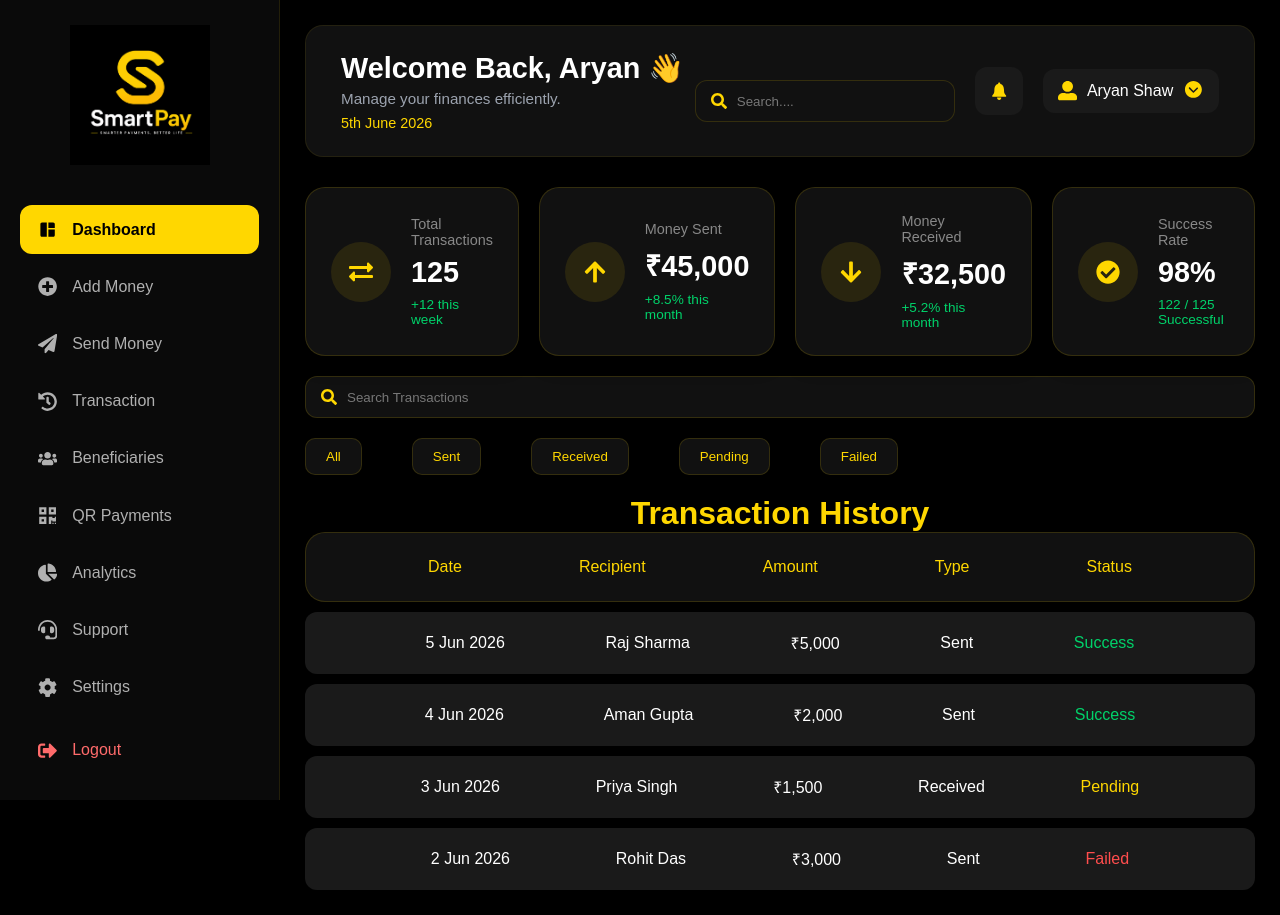
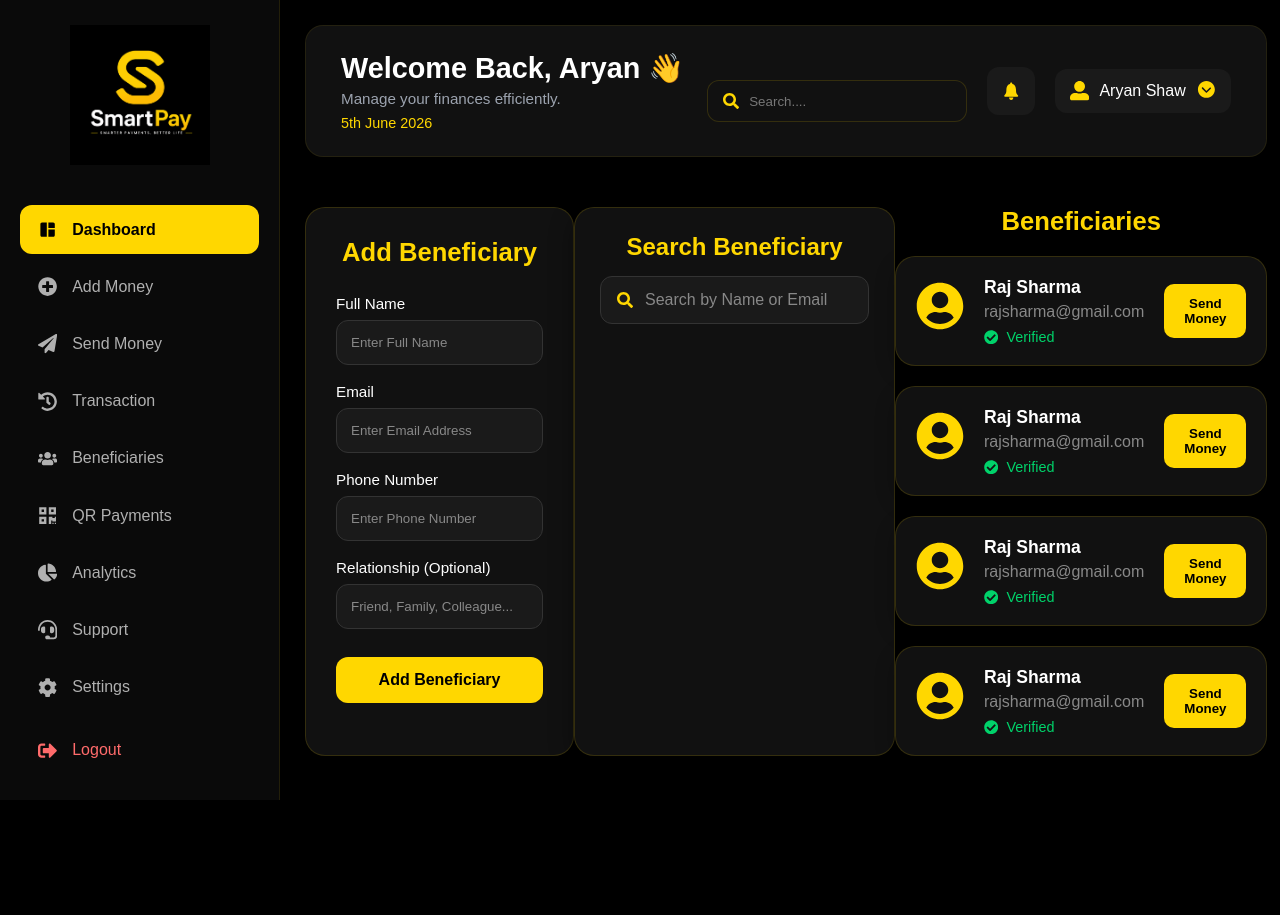
Before and after one commit to AryanShaw26/SmartPay, a React app in the folder frontend/: page /login in a window 1280 px wide. After the commit the page ends 801 px from the top, so only its background shows below. Built offline with nearby package versions, Linux system fonts and the light colour scheme; the HTML template or start-up script is replaced by a standard one.

Commit message:
Beneficiaries page has been created along with its components such as AddBeneficiaryForm, BeneficiaryCard, BeneficiaryList, SearchBeneficiary

```diff
--- a/frontend/src/App.jsx
+++ b/frontend/src/App.jsx
@@ -3,10 +3,10 @@
 import AddMoney from "./pages/AddMoney/AddMoney";
 import SendMoney from "./pages/SendMoney/SendMoney";
 import Transactions from "./pages/Transactions/Transactions";
-
+import Beneficiaries from "./pages/Beneficiaries/Beneficiaries";
 function App() {
   // return <AppRoutes />;
-  return <Transactions></Transactions>
+  return <Beneficiaries></Beneficiaries>
 }
 
 export default App;
--- /dev/null
+++ b/frontend/src/components/Beneficiaries/AddBeneficiaryForm/AddBeneficiaryForm.css
@@ -0,0 +1,127 @@
+.add-beneficiary-form {
+    background: #111;
+
+    border: 1px solid rgba(255, 215, 0, 0.15);
+
+    border-radius: 20px;
+
+    padding: 30px;
+
+    width: 100%;
+
+    max-width: 700px;
+
+    margin: 20px auto;
+
+    box-shadow: 0 8px 25px rgba(0, 0, 0, 0.4);
+
+    display: flex;
+
+    flex-direction: column;
+
+    gap: 18px;
+}
+
+/* Header */
+
+.form-header {
+    margin-bottom: 10px;
+}
+
+.form-header h2 {
+    color: #FFD700;
+
+    text-align: center;
+
+    font-size: 1.6rem;
+
+    font-weight: 600;
+}
+
+/* Input Group */
+
+.input-group {
+    display: flex;
+
+    flex-direction: column;
+
+    gap: 8px;
+}
+
+/* Labels */
+
+.input-group label {
+    color: white;
+
+    font-size: 0.95rem;
+
+    font-weight: 500;
+}
+
+/* Inputs */
+
+.input-group input {
+    background: #1a1a1a;
+
+    border: 1px solid #333;
+
+    border-radius: 12px;
+
+    padding: 14px;
+
+    color: white;
+
+    outline: none;
+
+    transition: 0.3s;
+}
+
+.input-group input:focus {
+    border-color: #FFD700;
+}
+
+/* Placeholder */
+
+.input-group input::placeholder {
+    color: #888;
+}
+
+/* Button */
+
+.submit-btn {
+    background: #FFD700;
+
+    color: black;
+
+    border: none;
+
+    border-radius: 12px;
+
+    padding: 14px;
+
+    font-size: 1rem;
+
+    font-weight: 700;
+
+    cursor: pointer;
+
+    transition: 0.3s;
+
+    margin-top: 10px;
+}
+
+.submit-btn:hover {
+    transform: translateY(-2px);
+
+    box-shadow: 0 0 15px rgba(255, 215, 0, 0.4);
+}
+
+/* Mobile */
+
+@media (max-width: 768px) {
+
+    .add-beneficiary-form {
+        max-width: 100%;
+    }
+
+}
--- /dev/null
+++ b/frontend/src/components/Beneficiaries/AddBeneficiaryForm/AddBeneficiaryForm.jsx
@@ -0,0 +1,51 @@
+import "./AddBeneficiaryForm.css";
+
+function AddBeneficiaryForm() {
+  return (
+    <div className="add-beneficiary-form">
+
+      <div className="form-header">
+        <h2>Add Beneficiary</h2>
+      </div>
+
+      <div className="input-group">
+        <label>Full Name</label>
+        <input
+          type="text"
+          placeholder="Enter Full Name"
+        />
+      </div>
+
+      <div className="input-group">
+        <label>Email</label>
+        <input
+          type="email"
+          placeholder="Enter Email Address"
+        />
+      </div>
+
+      <div className="input-group">
+        <label>Phone Number</label>
+        <input
+          type="tel"
+          placeholder="Enter Phone Number"
+        />
+      </div>
+
+      <div className="input-group">
+        <label>Relationship (Optional)</label>
+        <input
+          type="text"
+          placeholder="Friend, Family, Colleague..."
+        />
+      </div>
+
+      <button className="submit-btn">
+        Add Beneficiary
+      </button>
+
+    </div>
+  );
+}
+
+export default AddBeneficiaryForm;
--- /dev/null
+++ b/frontend/src/components/Beneficiaries/BeneficiaryCard/BeneficiaryCard.css
@@ -0,0 +1,122 @@
+.beneficiary-card {
+    background: #111;
+
+    border: 1px solid rgba(255, 215, 0, 0.15);
+
+    border-radius: 20px;
+
+    padding: 20px;
+
+    display: flex;
+
+    justify-content: space-between;
+
+    align-items: center;
+
+    gap: 20px;
+
+    transition: 0.3s;
+
+    box-shadow: 0 8px 20px rgba(0, 0, 0, 0.3);
+}
+
+.beneficiary-card:hover {
+    transform: translateY(-2px);
+
+    box-shadow: 0 0 20px rgba(255, 215, 0, 0.15);
+}
+
+/* Left Side */
+
+.beneficiary-info {
+    display: flex;
+
+    align-items: center;
+
+    gap: 20px;
+}
+
+/* Avatar */
+
+.beneficiary-avatar {
+    font-size: 3rem;
+
+    color: #FFD700;
+}
+
+/* Details */
+
+.beneficiary-details h3 {
+    color: white;
+
+    margin-bottom: 5px;
+
+    font-size: 1.1rem;
+}
+
+.beneficiary-details p {
+    color: #888;
+
+    margin-bottom: 8px;
+}
+
+/* Status */
+
+.beneficiary-status {
+    display: flex;
+
+    align-items: center;
+
+    gap: 8px;
+
+    color: #00d26a;
+
+    font-size: 0.9rem;
+
+    font-weight: 500;
+}
+
+/* Button */
+
+.send-money-btn {
+    background: #FFD700;
+
+    color: black;
+
+    border: none;
+
+    padding: 12px 20px;
+
+    border-radius: 10px;
+
+    font-weight: 600;
+
+    cursor: pointer;
+
+    transition: 0.3s;
+}
+
+.send-money-btn:hover {
+    transform: translateY(-2px);
+
+    box-shadow: 0 0 12px rgba(255, 215, 0, 0.4);
+}
+
+/* Mobile */
+
+@media (max-width: 768px) {
+
+    .beneficiary-card {
+        flex-direction: column;
+
+        align-items: flex-start;
+    }
+
+    .beneficiary-actions {
+        width: 100%;
+    }
+
+    .send-money-btn {
+        width: 100%;
+    }
+}
--- /dev/null
+++ b/frontend/src/components/Beneficiaries/BeneficiaryCard/BeneficiaryCard.jsx
@@ -0,0 +1,40 @@
+import "./BeneficiaryCard.css";
+import { FaUserCircle } from "react-icons/fa";
+import { FaCheckCircle } from "react-icons/fa";
+
+function BeneficiaryCard() {
+  return (
+    <div className="beneficiary-card">
+
+      <div className="beneficiary-info">
+
+        <div className="beneficiary-avatar">
+          <FaUserCircle />
+        </div>
+
+        <div className="beneficiary-details">
+
+          <h3>Raj Sharma</h3>
+
+          <p>rajsharma@gmail.com</p>
+
+          <div className="beneficiary-status">
+            <FaCheckCircle />
+            <span>Verified</span>
+          </div>
+
+        </div>
+
+      </div>
+
+      <div className="beneficiary-actions">
+        <button className="send-money-btn">
+          Send Money
+        </button>
+      </div>
+
+    </div>
+  );
+}
+
+export default BeneficiaryCard;
--- /dev/null
+++ b/frontend/src/components/Beneficiaries/BeneficiaryList/BeneficiaryList.css
@@ -0,0 +1,33 @@
+.beneficiary-list {
+    width: 100%;
+
+    max-width: 1000px;
+
+    margin: 20px auto;
+}
+
+/* Header */
+
+.beneficiary-list-header {
+    margin-bottom: 20px;
+}
+
+.beneficiary-list-header h2 {
+    color: #FFD700;
+
+    text-align: center;
+
+    font-size: 1.6rem;
+
+    font-weight: 600;
+}
+
+/* Cards Container */
+
+.beneficiaries-container {
+    display: flex;
+
+    flex-direction: column;
+
+    gap: 20px;
+}
--- /dev/null
+++ b/frontend/src/components/Beneficiaries/BeneficiaryList/BeneficiaryList.jsx
@@ -0,0 +1,28 @@
+import "./BeneficiaryList.css";
+import BeneficiaryCard from "../BeneficiaryCard/BeneficiaryCard";
+
+function BeneficiaryList() {
+  return (
+    <div className="beneficiary-list">
+
+      <div className="beneficiary-list-header">
+        <h2>Beneficiaries</h2>
+      </div>
+
+      <div className="beneficiaries-container">
+
+        <BeneficiaryCard />
+
+        <BeneficiaryCard />
+
+        <BeneficiaryCard />
+
+        <BeneficiaryCard />
+
+      </div>
+
+    </div>
+  );
+}
+
+export default BeneficiaryList;
--- /dev/null
+++ b/frontend/src/components/Beneficiaries/SearchBenificiary/SearchBeneficiary.css
@@ -0,0 +1,95 @@
+.search-beneficiary {
+    background: #111;
+
+    border: 1px solid rgba(255, 215, 0, 0.15);
+
+    border-radius: 20px;
+
+    padding: 25px;
+
+    width: 100%;
+
+    max-width: 700px;
+
+    margin: 20px auto;
+
+    box-shadow: 0 8px 25px rgba(0, 0, 0, 0.4);
+}
+
+/* Header */
+
+.search-header {
+    margin-bottom: 15px;
+}
+
+.search-header h2 {
+    color: #FFD700;
+
+    text-align: center;
+
+    font-size: 1.5rem;
+
+    font-weight: 600;
+}
+
+/* Search Box */
+
+.search-box {
+    display: flex;
+
+    align-items: center;
+
+    gap: 12px;
+
+    background: #1a1a1a;
+
+    border: 1px solid #333;
+
+    border-radius: 12px;
+
+    padding: 14px 16px;
+
+    transition: 0.3s;
+}
+
+.search-box:focus-within {
+    border-color: #FFD700;
+}
+
+/* Icon */
+
+.search-icon {
+    color: #FFD700;
+
+    font-size: 1rem;
+}
+
+/* Input */
+
+.search-box input {
+    flex: 1;
+
+    background: transparent;
+
+    border: none;
+
+    outline: none;
+
+    color: white;
+
+    font-size: 1rem;
+}
+
+.search-box input::placeholder {
+    color: #888;
+}
+
+/* Mobile */
+
+@media (max-width: 768px) {
+
+    .search-beneficiary {
+        max-width: 100%;
+    }
+
+}
--- /dev/null
+++ b/frontend/src/components/Beneficiaries/SearchBenificiary/SearchBeneficiary.jsx
@@ -0,0 +1,27 @@
+import "./SearchBeneficiary.css";
+import { FaSearch } from "react-icons/fa";
+
+function SearchBeneficiary() {
+  return (
+    <div className="search-beneficiary">
+
+      <div className="search-header">
+        <h2>Search Beneficiary</h2>
+      </div>
+
+      <div className="search-box">
+
+        <FaSearch className="search-icon" />
+
+        <input
+          type="text"
+          placeholder="Search by Name or Email"
+        />
+
+      </div>
+
+    </div>
+  );
+}
+
+export default SearchBeneficiary;
--- /dev/null
+++ b/frontend/src/pages/Beneficiaries/Beneficiaries.css
@@ -0,0 +1,17 @@
+.beneficiaries-layout{
+    display:flex;
+    min-height: 100vh;
+    background: #000;
+}
+.beneficiaries-main{
+    flex: 1;
+    margin-left: 280px;
+    padding:25px;
+}
+.beneficiary-form {
+    margin-top: 25px;
+
+    display: flex;
+
+    justify-content: center;
+}
--- /dev/null
+++ b/frontend/src/pages/Beneficiaries/Beneficiaries.jsx
@@ -0,0 +1,25 @@
+import Sidebar from "../Dashboard/Sidebar/Sidebar";
+import Header from "../Dashboard/Header/Header";
+import "./Beneficiaries.css";
+import AddBeneficiaryForm from "../../components/Beneficiaries/AddBeneficiaryForm/AddBeneficiaryForm";
+import SearchBeneficiary from "../../components/Beneficiaries/SearchBenificiary/SearchBeneficiary";
+import BeneficiaryCard from "../../components/Beneficiaries/BeneficiaryCard/BeneficiaryCard";
+import BeneficiaryList from "../../components/Beneficiaries/BeneficiaryList/BeneficiaryList";
+function Beneficiaries() {
+  return (
+    <div className="beneficiaries-layout">
+      <Sidebar />
+
+      <div className="beneficiaries-main">
+        <Header />
+
+        <div className="beneficiary-form">
+          <AddBeneficiaryForm />
+          <SearchBeneficiary></SearchBeneficiary>
+          <BeneficiaryList></BeneficiaryList>
+        </div>
+      </div>
+    </div>
+  );
+}
+export default Beneficiaries;
```
